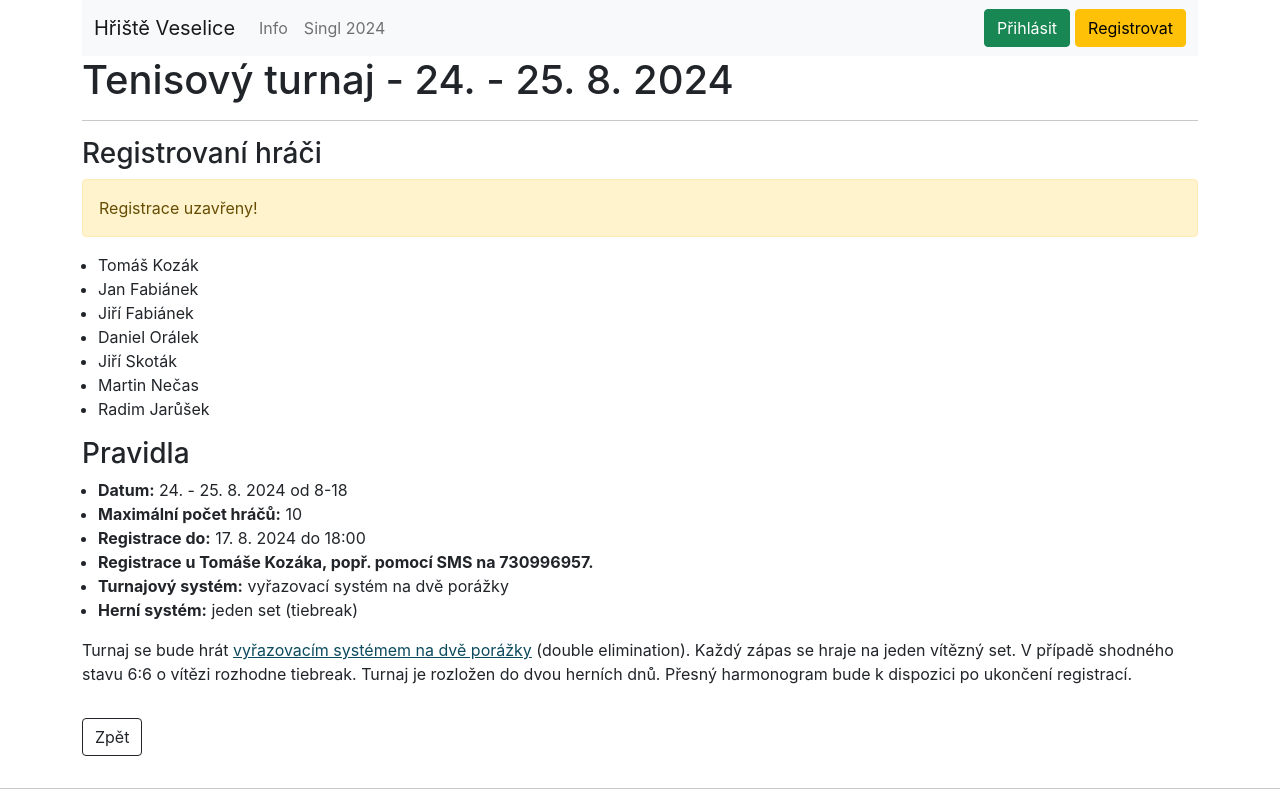
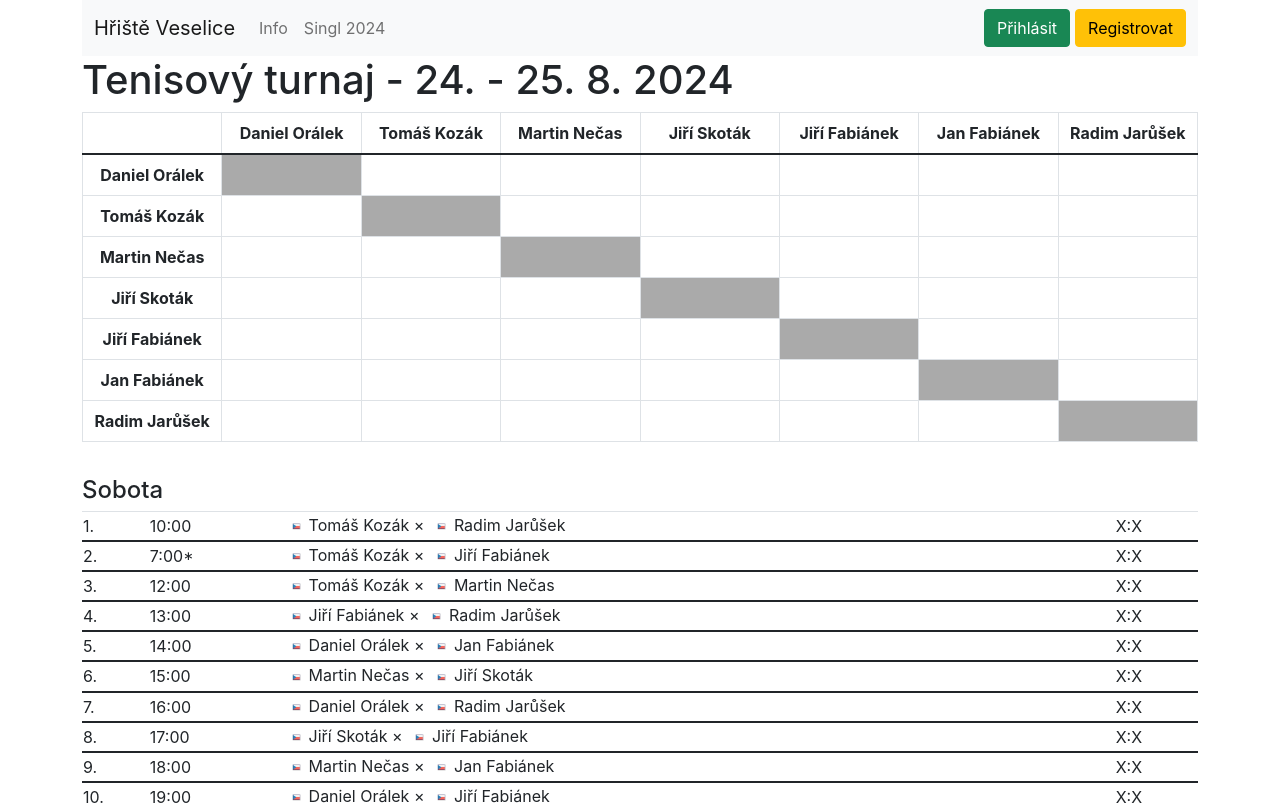
Before and after one commit to kotrzina/court-reservations, a Next.js app in the folder frontend/: page /turnaj/2024-singl in a window 1280 px wide. Shown: the top 805 px of the page. Built offline with nearby package versions, Linux system fonts and the light colour scheme.

Commit message:
Tour 2024 - add matches

```diff
--- a/frontend/pages/turnaj/2024-singl.tsx
+++ b/frontend/pages/turnaj/2024-singl.tsx
@@ -1,23 +1,165 @@
 import {NextPage} from "next";
 import {useRouter} from "next/router";
-import {Alert, Button, Col, Row} from "react-bootstrap";
+import {Button, Col, Row, Table} from "react-bootstrap";
 import Head from "next/head";
+import {Flag} from "../../components/Flag";
 
 const Singl2024: NextPage = () => {
 
     const router = useRouter()
 
-    const players = [
-        "Tomáš Kozák",
-        "Jan Fabiánek",
-        "Jiří Fabiánek",
-        "Daniel Orálek",
-        "Jiří Skoták",
-        "Martin Nečas",
-        "Radim Jarůšek",
+    const matchesSaturday = [
+        {
+            match: 1,
+            time: "10:00",
+            player1: "Tomáš Kozák",
+            player2: "Radim Jarůšek",
+            result: "X:X"
+        },
+        {
+            match: 2,
+            time: "7:00*",
+            player1: "Tomáš Kozák",
+            player2: "Jiří Fabiánek",
+            result: "X:X"
+        },
+        {
+            match: 3,
+            time: "12:00",
+            player1: "Tomáš Kozák",
+            player2: "Martin Nečas",
+            result: "X:X"
+        },
+        {
+            match: 4,
+            time: "13:00",
+            player1: "Jiří Fabiánek",
+            player2: "Radim Jarůšek",
+            result: "X:X"
+        },
+        {
+            match: 5,
+            time: "14:00",
+            player1: "Daniel Orálek",
+            player2: "Jan Fabiánek",
+            result: "X:X"
+        },
+        {
+            match: 6,
+            time: "15:00",
+            player1: "Martin Nečas",
+            player2: "Jiří Skoták",
+            result: "X:X"
+        },
+        {
+            match: 7,
+            time: "16:00",
+            player1: "Daniel Orálek",
+            player2: "Radim Jarůšek",
+            result: "X:X"
+        },
+        {
+            match: 8,
+            time: "17:00",
+            player1: "Jiří Skoták",
+            player2: "Jiří Fabiánek",
+            result: "X:X"
+        },
+        {
+            match: 9,
+            time: "18:00",
+            player1: "Martin Nečas",
+            player2: "Jan Fabiánek",
+            result: "X:X"
+        },
+        {
+            match: 10,
+            time: "19:00",
+            player1: "Daniel Orálek",
+            player2: "Jiří Fabiánek",
+            result: "X:X"
+        },
     ]
 
-    const wikiDoubleElimination = "https://cs.wikipedia.org/wiki/Vy%C5%99azovac%C3%AD_syst%C3%A9m_na_dv%C4%9B_por%C3%A1%C5%BEky"
+    const matchesSunday = [
+        {
+            match: 11,
+            time: "08:00",
+            player1: "Jiří Skoták",
+            player2: "Jan Fabiánek",
+            result: "X:X"
+        },
+        {
+            match: 12,
+            time: "09:00",
+            player1: "Martin Nečas",
+            player2: "Radim Jarůšek",
+            result: "X:X"
+        },
+        {
+            match: 13,
+            time: "10:00",
+            player1: "Daniel Orálek",
+            player2: "Jiří Skoták",
+            result: "X:X"
+        },
+        {
+            match: 14,
+            time: "11:00",
+            player1: "Martin Nečas",
+            player2: "Jiří Fabiánek",
+            result: "X:X"
+        },
+        {
+            match: 15,
+            time: "12:00",
+            player1: "Tomáš Kozák",
+            player2: "Jan Fabiánek",
+            result: "X:X"
+        },
+        {
+            match: 16,
+            time: "13:00",
+            player1: "Daniel Orálek",
+            player2: "Martin Nečas",
+            result: "X:X"
+        },
+        {
+            match: 17,
+            time: "14:00",
+            player1: "Tomáš Kozák",
+            player2: "Jiří Skoták",
+            result: "X:X"
+        },
+        {
+            match: 18,
+            time: "15:00",
+            player1: "Jan Fabiánek",
+            player2: "Radim Jarůšek",
+            result: "X:X"
+        },
+        {
+            match: 19,
+            time: "16:00",
+            player1: "Daniel Orálek",
+            player2: "Tomáš Kozák",
+            result: "X:X"
+        },
+        {
+            match: 20,
+            time: "17:00",
+            player1: "Jiří Skoták",
+            player2: "Radim Jarůšek",
+            result: "X:X"
+        },
+        {
+            match: 21,
+            time: "18:00",
+            player1: "Jiří Fabiánek",
+            player2: "Jan Fabiánek",
+            result: "X:X"
+        },
+    ]
 
     return (
         <Row>
@@ -27,34 +169,140 @@ const Singl2024: NextPage = () => {
 
             <Col>
                 <h1>Tenisový turnaj - 24.&nbsp;-&nbsp;25.&nbsp;8.&nbsp;2024</h1>
-                <hr/>
-                <h3>Registrovaní hráči</h3>
-                <Alert variant={"warning"}>
-                    Registrace uzavřeny!
-                </Alert>
-                <ul>
-                    {players.map((player, index) => {
-                        return <li key={index}>{player}</li>
+
+                <Table bordered={true} responsive={true} className={"results"}>
+                    <thead>
+                    <tr>
+                        <th></th>
+                        <th style={{width: "12.5%"}}>Daniel Orálek</th>
+                        <th style={{width: "12.5%"}}>Tomáš Kozák</th>
+                        <th style={{width: "12.5%"}}>Martin Nečas</th>
+                        <th style={{width: "12.5%"}}>Jiří Skoták</th>
+                        <th style={{width: "12.5%"}}>Jiří Fabiánek</th>
+                        <th style={{width: "12.5%"}}>Jan Fabiánek</th>
+                        <th style={{width: "12.5%"}}>Radim Jarůšek</th>
+                    </tr>
+                    </thead>
+                    <tbody>
+                    <tr>
+                        <th>Daniel Orálek</th>
+                        <td className={"void"}></td>
+                        <td></td>
+                        <td></td>
+                        <td></td>
+                        <td></td>
+                        <td></td>
+                        <td></td>
+                    </tr>
+                    <tr>
+                        <th>Tomáš Kozák</th>
+                        <td></td>
+                        <td className={"void"}></td>
+                        <td></td>
+                        <td></td>
+                        <td></td>
+                        <td></td>
+                        <td></td>
+                    </tr>
+                    <tr>
+                        <th>Martin Nečas</th>
+                        <td></td>
+                        <td></td>
+                        <td className={"void"}></td>
+                        <td></td>
+                        <td></td>
+                        <td></td>
+                        <td></td>
+                    </tr>
+                    <tr>
+                        <th>Jiří Skoták</th>
+                        <td></td>
+                        <td></td>
+                        <td></td>
+                        <td className={"void"}></td>
+                        <td></td>
+                        <td></td>
+                        <td></td>
+                    </tr>
+                    <tr>
+                        <th>Jiří Fabiánek</th>
+                        <td></td>
+                        <td></td>
+                        <td></td>
+                        <td></td>
+                        <td className={"void"}></td>
+                        <td></td>
+                        <td></td>
+                    </tr>
+                    <tr>
+                        <th>Jan Fabiánek</th>
+                        <td></td>
+                        <td></td>
+                        <td></td>
+                        <td></td>
+                        <td></td>
+                        <td className={"void"}></td>
+                        <td></td>
+                    </tr>
+                    <tr>
+                        <th>Radim Jarůšek</th>
+                        <td></td>
+                        <td></td>
+                        <td></td>
+                        <td></td>
+                        <td></td>
+                        <td></td>
+                        <td className={"void"}></td>
+                    </tr>
+                    </tbody>
+                </Table>
+            </Col>
+
+            <Col md={12}>
+                <h4>Sobota</h4>
+                <Table bordered={true} responsive={true}>
+                    {matchesSaturday.map((match, index) => {
+                        return (
+                            <tr key={index}>
+                                <td>{match.match}.</td>
+                                <td>{match.time}</td>
+                                <td><Flag nation={"cze"}/>{match.player1} × <Flag nation={"cze"}/>{match.player2}</td>
+                                <td>{match.result}</td>
+                            </tr>
+                        )
                     })}
-                </ul>
+                </Table>
+
+                <h4>Neděle</h4>
+                <Table bordered={true} responsive={true}>
+                    {matchesSunday.map((match, index) => {
+                        return (
+                            <tr key={index}>
+                                <td>{match.match}.</td>
+                                <td>{match.time}</td>
+                                <td><Flag nation={"cze"}/>{match.player1} × <Flag nation={"cze"}/>{match.player2}</td>
+                                <td>{match.result}</td>
+                            </tr>
+                        )
+                    })}
+                </Table>
+
+                <p>* předehra přes týden</p>
+
 
                 <h3>Pravidla</h3>
                 <p>
                     <ul>
-                        <li><strong>Datum:</strong> 24.&nbsp;-&nbsp;25.&nbsp;8.&nbsp;2024 od 8-18</li>
-                        <li><strong>Maximální počet hráčů:</strong> 10</li>
-                        <li><strong>Registrace do:</strong> 17. 8. 2024 do 18:00</li>
-                        <li><strong>Registrace u Tomáše Kozáka, popř. pomocí SMS na 730996957.</strong></li>
-                        <li><strong>Turnajový systém:</strong> vyřazovací systém na dvě porážky</li>
+                        <li><strong>Datum:</strong> 24.&nbsp;-&nbsp;25.&nbsp;8.&nbsp;2024</li>
+                        <li><strong>Turnajový systém:</strong> Round Robin (každý s každým)</li>
                         <li><strong>Herní systém:</strong> jeden set (tiebreak)</li>
                     </ul>
 
                 </p>
                 <p>
-                    Turnaj se bude hrát <a href={wikiDoubleElimination} target={"_blank"}>vyřazovacím systémem na dvě
-                    porážky</a> (double elimination). Každý zápas se hraje na jeden vítězný set. V případě shodného
-                    stavu 6:6 o vítězi rozhodne tiebreak. Turnaj je rozložen do dvou herních dnů. Přesný harmonogram
-                    bude k dispozici po ukončení registrací.
+                    Protože nás bude jen 7, rozhodli jsme se změnit systém na Round Robin. Každý zápas se hraje na
+                    jeden vítězný set. V případě shodného stavu 6:6 o vítězi rozhodne tiebreak. Turnaj je rozložen do
+                    dvou herních dnů.
                 </p>
 
             </Col>
--- a/frontend/styles/globals.css
+++ b/frontend/styles/globals.css
@@ -113,6 +113,10 @@ table.accordionView tr td.history {
     display: none;
 }
 
+table.results tr th {
+    text-align: center;
+}
+
 table.results tr td {
     text-align: center;
 }
@@ -121,6 +125,10 @@ table.results tr td.void {
     background-color: #AAA;
 }
 
+table.results tr td.win {
+    background-color: #b1edb4;
+}
+
 span.strike {
     text-decoration: line-through;
 }
```
